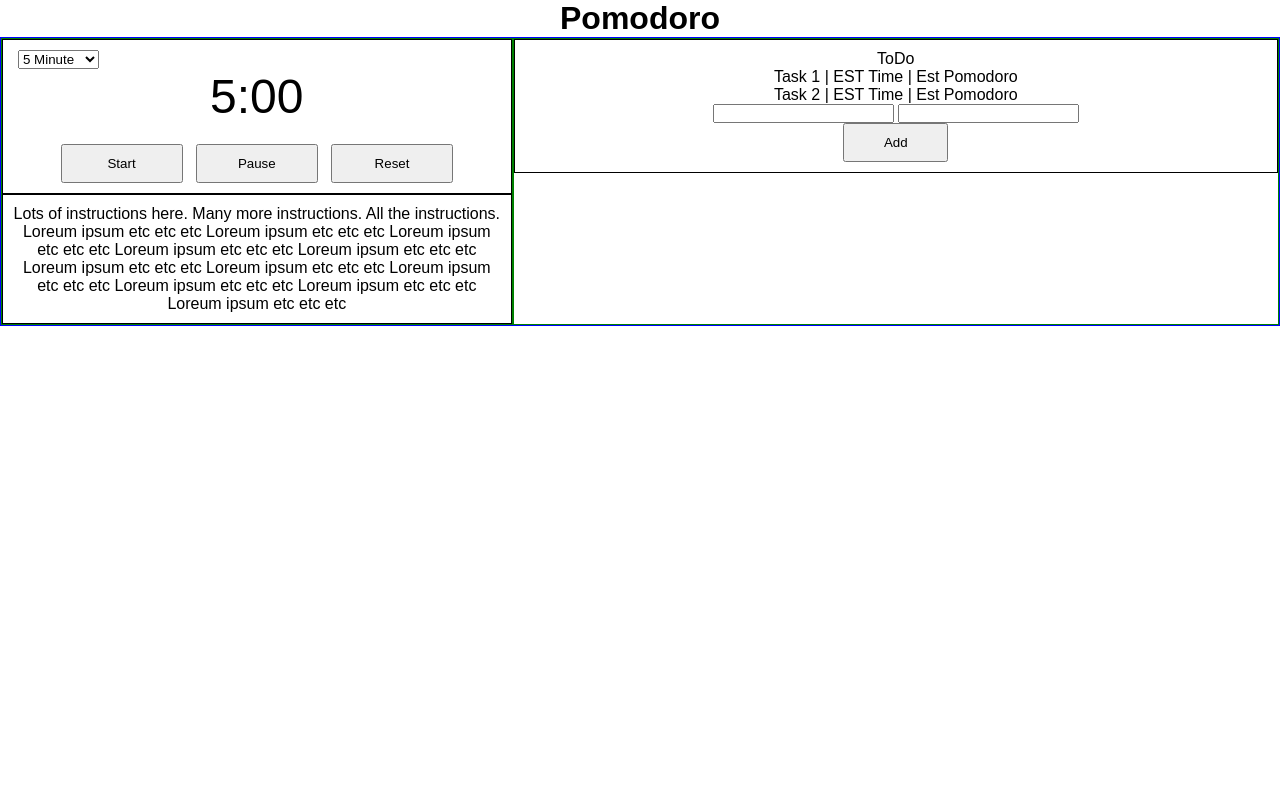
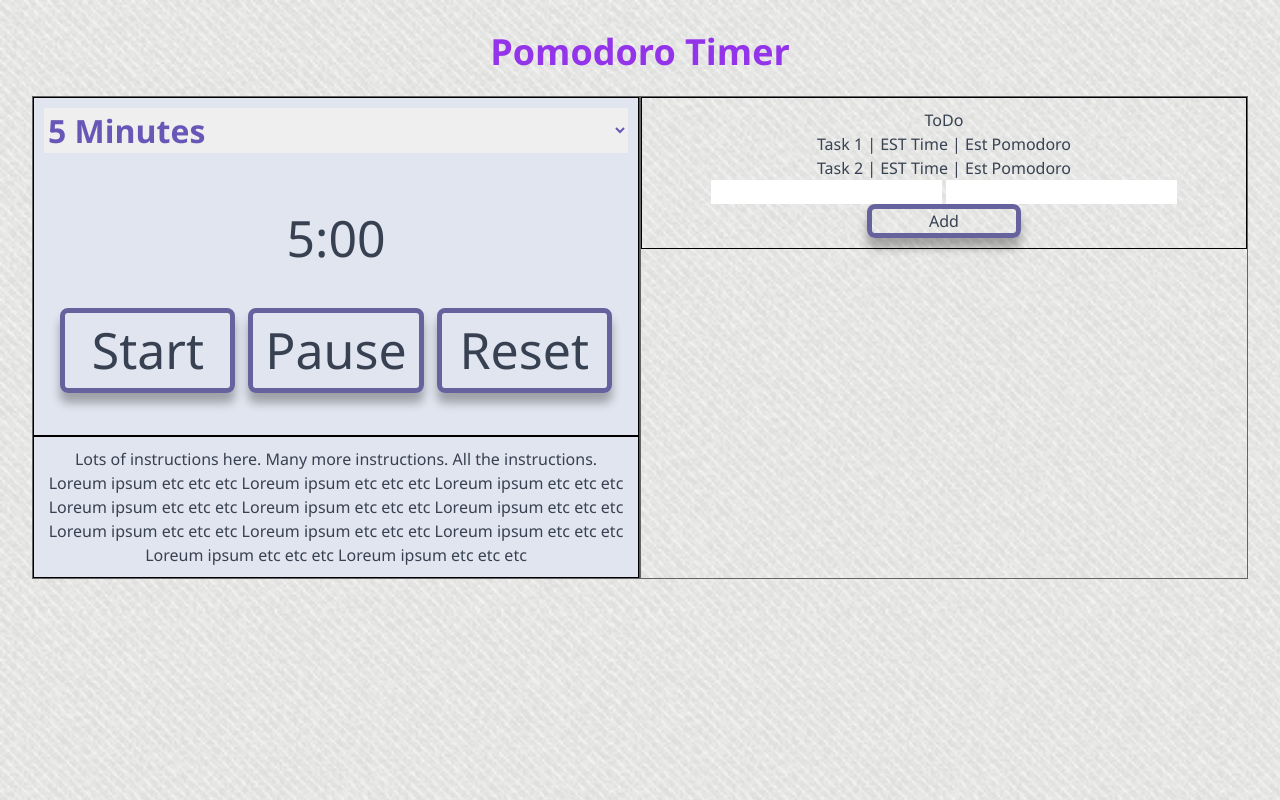
Before and after one commit to Nathan2055/csc4350, a website: page public/pomodoro.html in a window 1280 px wide. Drawn offline with nearby package versions, Linux system fonts and the light colour scheme.

Commit message:
Styling changes (Tailwind)

```diff
--- a/public/pomodoro.html
+++ b/public/pomodoro.html
@@ -2,30 +2,47 @@
 <html lang="en">
 <head>
   <meta charset="UTF-8" />
-  <title>Countdown Timer</title>
+  <title>Pomodoro Timer</title>
+  <script src="https://cdn.tailwindcss.com"></script>
   <style>
     * {
       margin: 0 auto;
       padding: 0;
+      box-sizing: border-box;
     }
+
     body {
-      font-family: sans-serif;
+      font-family:Verdana, Geneva, Tahoma, sans-serif;
       text-align: center;
+      background-image: url('background.png');
+      background-size:contain;
+      background-repeat:repeat;
+      font-family: 'Segoe UI', sans-serif;
+      color: #374151;
+      padding: 2rem;
+      color: #374151;
+      padding: 2rem;
     }
+
     #timer {
-      font-size: 48px;
+      font-size: 50px;
+
     }
     .content-container {
       display: flex;
-      border: 1px solid blue;
+      border-radius: 20px;
     }
     .content-section {
-      border: 1px solid green;
+      border: 1px solid rgb(100, 99, 101);
       min-height: 100px;
+      box-shadow: 10px;
     }
 
     #timer-container {
-      width: 40%;
+      width: 60%;
+      box-shadow: 10px;
+      background-color: #e1e5ef;
+      border-right: 1px solid #54575d;
     }
 
     #todo-container {
@@ -38,15 +55,36 @@
       padding: 10px;
     }
     #timer-select {
-      margin-left: 5px;
+      font-size: 2rem;
+      font-weight: bold;
+      margin-bottom: 3rem;
+      color: #6857b7;
+
+
     }
     .timer-controls {
       width: 100%;
+      margin-top: 2rem;
+      margin-bottom: 2rem;
     }
+
     button {
-      padding: 10px;
-      width: 25%;
+      width: 30%;
+      padding: 15px;
+      background-color: #6366f1;
+      box-shadow: 10px;
+      color: rgb(132, 103, 103);
+      border: 5px solid #66629d;
+      border-radius: 0.500rem;
+      cursor: pointer;
+      transition: background-color 0.1s;
+      box-shadow: 0 10px 10px rgba(1, 0, 0, 0.297);
     }
+
+    button:hover {
+      background-color: #a7a6b8;
+    }
+
     ul {
       text-decoration: none;
       list-style: none;
@@ -54,15 +92,16 @@
   </style>
 </head>
 <body>
-  <h1>Pomodoro</h1>
+  <h1 class="text-4xl font-bold text-purple-600 mb-6">Pomodoro Timer</h1>
   <div class="content-container">
     <div id="timer-container" class="content-section">
       <div id="timer">
         <select id="timer-select">
-          <option value="5">5 Minute</option>
-          <option value="10">10 Minute</option>
+          <option value="5">5 Minutes</option>
+          <option value="10">10 Minutes</option>
           <option value="custom">Custom</option>
         </select>
+
         <span id="timer-counter">
           5:00
         </span>
```
Also changed, not shown: public/background.png (added).
